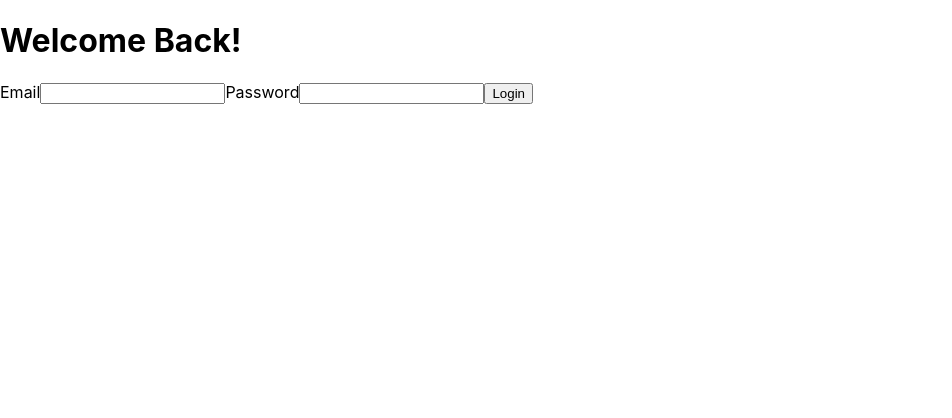
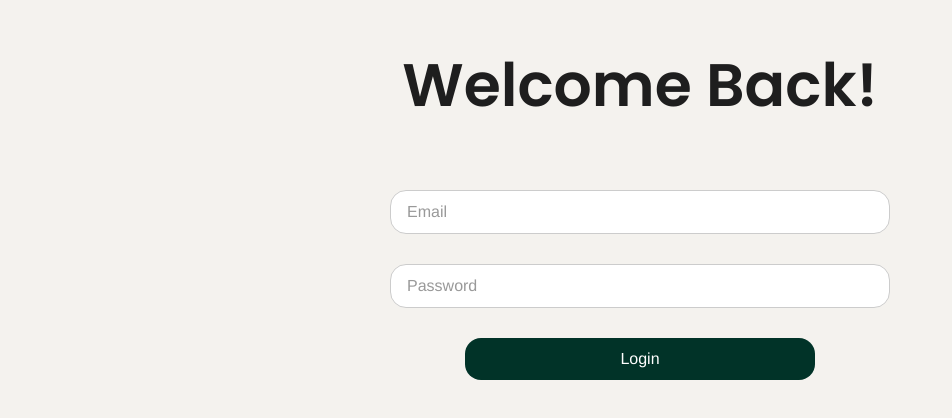
Before and after one commit to awkorn/dishlist-web, a React (Create React App) app in the folder frontend/: page /signin in a window 1280 px wide. Shown: the top 418 px of the page, without its empty margins (0-952 px from the left). Built offline with nearby package versions, Linux system fonts and the light colour scheme.

Commit message:
sign in form css

```diff
--- a/frontend/public/index.html
+++ b/frontend/public/index.html
@@ -4,6 +4,7 @@
     <meta charset="utf-8" />
     <meta name="viewport" content="width=device-width, initial-scale=1" />
     <title>React App</title>
+    <link href="https://fonts.googleapis.com/css2?family=Poppins:wght@400;600&display=swap" rel="stylesheet">
   </head>
   <body>
     <noscript>You need to enable JavaScript to run this app.</noscript>
--- /dev/null
+++ b/frontend/src/components/SignInForm/SignInForm.css
@@ -0,0 +1,51 @@
+.sign-in-form {
+    display: flex;
+    flex-direction: column;
+    width: 500px;
+    margin: 0 auto;
+    gap: 30px;
+    padding: 20px;
+  }
+
+  input {
+    width: 100%;
+    padding: 12px 16px;
+    border: 1px solid #ccc;
+    border-radius: 16px;
+    font-size: 16px;
+    outline: none;
+    box-sizing: border-box;
+    font-family: "Franklin Gothic Medium", "Arial", sans-serif;
+  }
+
+  input::placeholder {
+    font-family: "Franklin Gothic Medium", "Arial", sans-serif;
+    color: #999;
+  }
+
+  input:focus {
+    border-color: #013328;
+  }
+
+  input:hover {
+    background-color: #f1f1f1;
+  }
+
+  button {
+    width: 70%;
+    padding: 12px 16px;
+    background-color: #013328;
+    color: white;
+    border: none;
+    border-radius: 16px;
+    font-size: 16px;
+    cursor: pointer;
+    text-align: center;
+    align-self: center;
+    box-sizing: border-box;
+    font-family: "Franklin Gothic Medium", "Arial", sans-serif;
+  }
+
+  button:hover {
+    background-color: #01654a;
+  }
--- a/frontend/src/components/SignInForm.js
+++ b/frontend/src/components/SignInForm/SignInForm.js
@@ -1,5 +1,6 @@
 import React, { useState } from "react";
 import axios from "axios";
+import "./SignInForm.css";
 
 const SignInForm = () => {
   const [email, setEmail] = useState("");
@@ -11,25 +12,25 @@ const SignInForm = () => {
       const response = await axios.post("/api/login", { email, password });
       console.log("Logged in:", response.data);
     } catch (error) {
-      console.error("Error logging ing:", error);
+      console.error("Error logging in:", error);
     }
   };
 
   return (
     <form className="sign-in-form" onSubmit={handleSubmit}>
-      <label htmlFor="email">Email</label>
       <input
         type="email"
         id="email"
+        placeholder="Email"
         value={email}
         onChange={(e) => setEmail(e.target.value)}
         required
       ></input>
 
-      <label htmlFor="password">Password</label>
       <input
         type="password"
         id="password"
+        placeholder="Password"
         value={password}
         onChange={(e) => setPassword(e.target.value)}
         required
--- a/frontend/src/index.css
+++ b/frontend/src/index.css
@@ -1,4 +1,5 @@
 body {
+  background-color: #F4F2EE;
   margin: 0;
   font-family: -apple-system, BlinkMacSystemFont, 'Segoe UI', 'Roboto', 'Oxygen',
     'Ubuntu', 'Cantarell', 'Fira Sans', 'Droid Sans', 'Helvetica Neue',
@@ -11,3 +12,14 @@ code {
   font-family: source-code-pro, Menlo, Monaco, Consolas, 'Courier New',
     monospace;
 }
+
+
+.page-header {
+  font-size: 30px;
+  color: #1E1E1E;
+  font-family: 'Poppins', sans-serif;
+  margin: 20px 0;
+  font-weight: bolder;
+  text-align: center;
+  align-self: center;
+}
--- a/frontend/src/pages/SignInPage.js
+++ b/frontend/src/pages/SignInPage.js
@@ -1,6 +1,6 @@
 import React from "react";
 import PageHeader from "../components/PageHeader";
-import SignInForm from "../components/SignInForm";
+import SignInForm from "../components/SignInForm/SignInForm";
 
 const SignInPage = () => {
   return (
```
